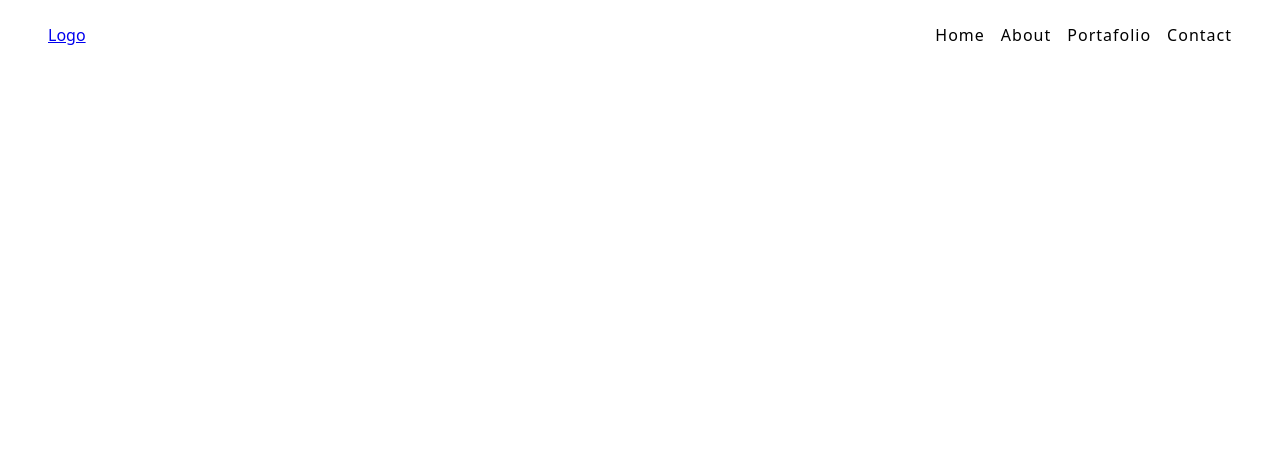
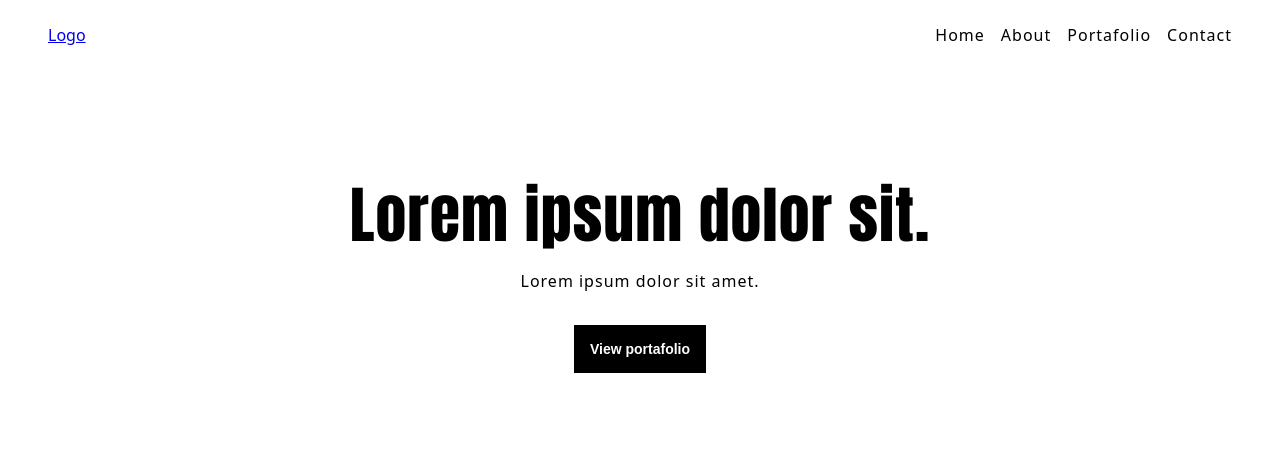
Before and after one commit to santiago2000-afk/Portafolio-html, a plain HTML site: page index.html in a window 1280 px wide. Drawn offline with Linux system fonts and the light colour scheme.

Commit message:
add styles

```diff
--- a/index.html
+++ b/index.html
@@ -14,7 +14,7 @@
 
     <!-- site header -->
     <header class="site-header">
-        <div class="content-header">
+        <div class="content">
 
             <!-- Default logo -->
             <a href="#" class="logo">Logo</a>
@@ -41,5 +41,21 @@
             </nav><!-- end site navigation -->
         </div>
     </header><!-- end site header -->
+
+    <!-- site hero -->
+    <section class="hero">
+        <div class="content">
+            <div class="info">
+                <!-- Title -->
+                <h1>Lorem ipsum dolor sit.</h1>
+
+                <!-- Info -->
+                <p>Lorem ipsum dolor sit amet.</p>
+
+                <!-- Button view portafolio -->
+                <button>View portafolio</button>
+            </div>
+        </div>
+    </section>
 </body>
 </html>
--- a/style.css
+++ b/style.css
@@ -9,11 +9,11 @@ body {
     font-family: system-ui, -apple-system, BlinkMacSystemFont, 'Segoe UI', Roboto, Oxygen, Ubuntu, Cantarell, 'Open Sans', 'Helvetica Neue', sans-serif;
 }
 
-.site-header {
+.content {
  padding: 24px 48px;
 }
 
-.site-header .content-header {
+.site-header .content {
     align-items: center;
     display: flex;
     justify-content: space-between;
@@ -39,3 +39,40 @@ body {
     transition: all ease 1s;
     opacity: 0.5;
 }
+
+.hero .content{
+    align-items: center;
+    display: flex;
+    justify-content: center;
+    min-height: 50vh;
+    text-align: center;
+}
+
+.hero h1 {
+    font-family: Impact, Haettenschweiler, 'Arial Narrow Bold', sans-serif;
+    font-size: 62px;
+    font-weight: 300;
+    letter-spacing: 1px;
+    line-height: 1.5;
+}
+
+.hero p {
+    letter-spacing: 1px;
+    line-height: 1.5;
+    margin: 8px 0;
+}
+
+.hero button {
+    background-color: #000;
+    border: 0;
+    color: #fff;
+    cursor: pointer;
+    font-size: 14px;
+    font-weight: 600;
+    padding: 16px;
+    margin-top: 24px;
+}
+
+.hero button:hover {
+    filter: contrast(250%);
+}
```
